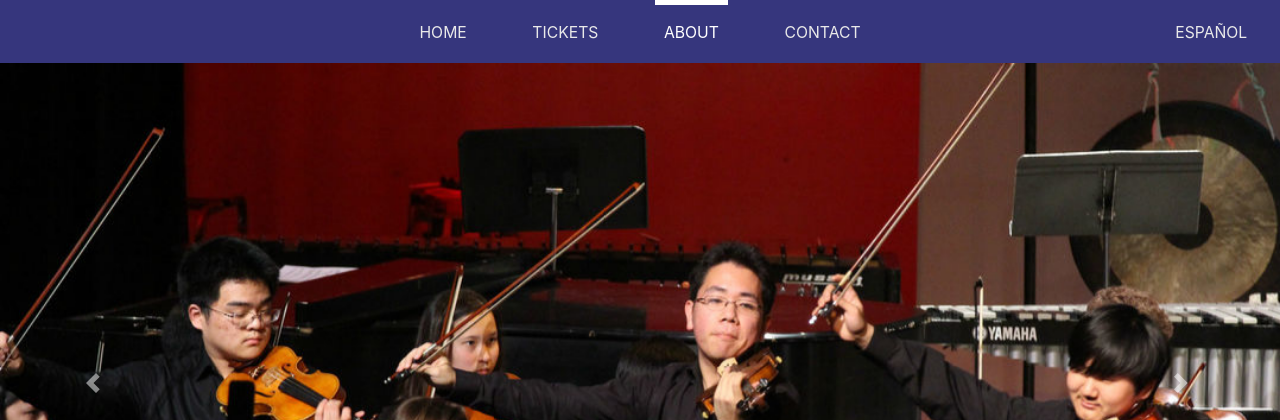
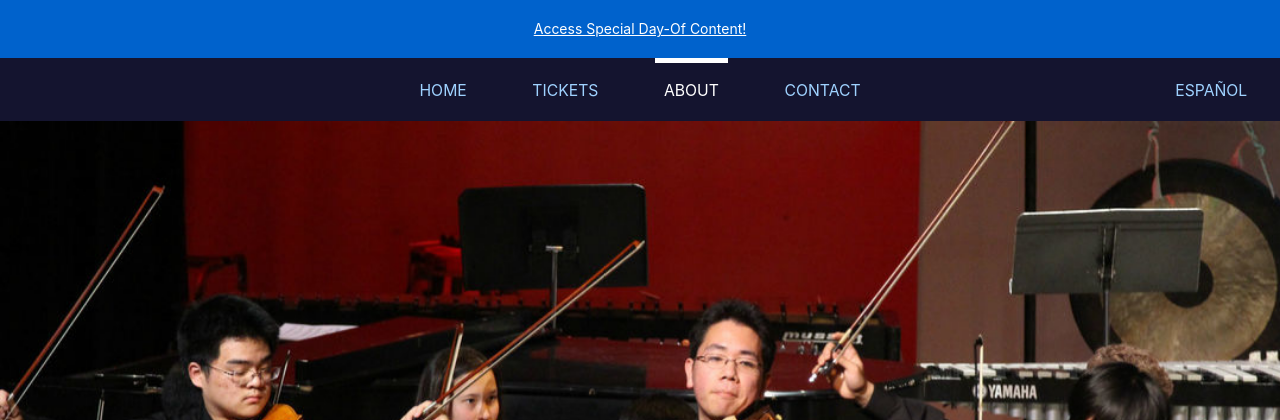
Before and after one commit to mbhs/carnival, a Django app: page /about/ in a window 1280 px wide. Shown: the top 420 px of the page. Run offline with Django 3.2, Linux system fonts and the light colour scheme; parts of the project's set-up code (start-up, migrations or seed data) failed here and were passed over; some libraries are stand-ins or nearby versions.

Commit message:
add top banner

```diff
--- a/templates/core/base.html
+++ b/templates/core/base.html
@@ -10,6 +10,7 @@
     <link rel="shortcut icon" type="image/png" href="{% static 'note.ico' %}"/>
 {% endblock %}
 {% block body %}
+    <a href="{% url 'dayof' %}" class="d-block p-3 text-center text-white bg-primary b4b">Access Special Day-Of Content!</a>
     <nav class="navbar navbar-expand-md navbar-dark">
         <button class="navbar-toggler" type="button" data-toggle="collapse" data-target=".navbar-collapse">
             <span class="navbar-toggler-icon"></span>
```
